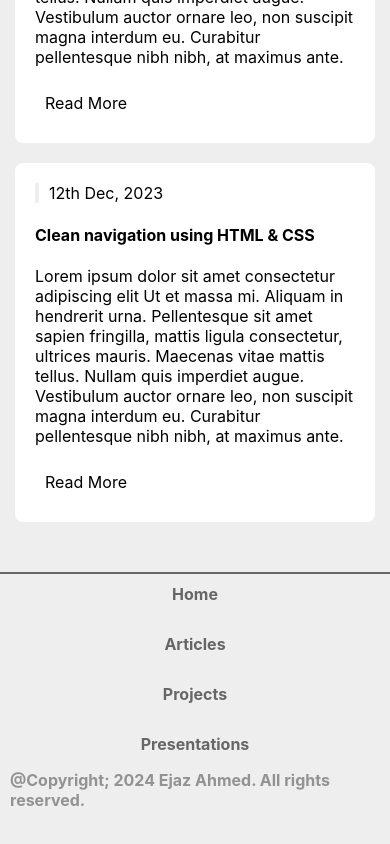
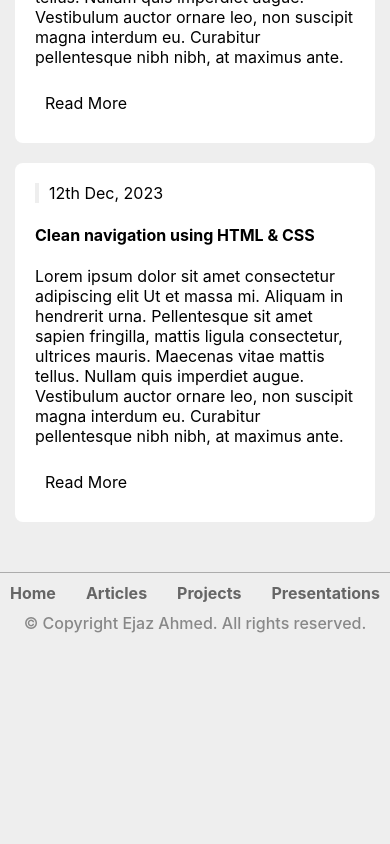
Before and after one commit to torqbit/masite, a React (Create React App) app: page / in a window 390 px wide. Shown: the part 954-1798 px from the top of the page. After the commit the page ends 1607 px from the top, so only its background shows below. Built offline with nearby package versions, Linux system fonts and the light colour scheme.

Commit message:
Added footer section

```diff
--- a/src/App.js
+++ b/src/App.js
@@ -11,7 +11,7 @@ function App() {
       <Nav links={appConfig.links} />
       <About {...appConfig.about} />
       <Articles articles={appConfig.articles} />
-      <Footer links={appConfig.links} name={appConfig.footer.author} />
+      <Footer links={appConfig.links} author={appConfig.footer.author} />
     </div>
   );
 }
--- a/src/components/Footer/Footer.css
+++ b/src/components/Footer/Footer.css
@@ -1,34 +1,49 @@
 footer{
     display: flex;
     justify-content: center;
-    padding: 10px;
-    border-top:2px solid #666 ;
-    gap: 270px;
+    padding: 35px;
+    border-top:1px solid #888888a5 ;
+    gap: 200px;
 }
+
 .footer-links{
     align-items: center;
     display: flex;
-    gap: 30px;
+    gap: 70px;
 }
-footer a{
+footer > ul > li > a{
     font-weight: bold;
     color: #666;
 }
-footer a:hover{
+footer > ul > li > a:hover{
     color: black;
 }
-footer p{
-    font-weight: bold;
-    color: #666666ae;
+footer > a{
+    font-weight: 500;
+    color: #888;
 }
+
 
 @media screen and (max-width: 425px){
 
     footer{
-        margin: 20px 0;
         display: block;
+        text-align: center;
+        padding: 0px;
+        margin: 0px;
+
+
     }
     footer > ul{
-        flex-direction: column;
+        flex-direction:row;
+        justify-content: center;
+        padding: 10px;
+    }
+    .footer-links{
+       gap: 30px;
+
+    }
+    footer > a{
+       padding: 20px 0;
     }
 }
--- a/src/components/Footer/Footer.jsx
+++ b/src/components/Footer/Footer.jsx
@@ -1,9 +1,10 @@
 import React from 'react';
 import './Footer.css';
 
-export default function Footer({ links, name }) {
+export default function Footer({ links, author }) {
     return (
         <footer>
+
         <ul className="footer-links">
             {links.map((link, index) => (
                 <li key={index}>
@@ -11,12 +12,7 @@ export default function Footer({ links, name }) {
                 </li>
             ))}
         </ul>
-        <p> @Copyright; 2024 {name}. All rights reserved.</p>
+        <a> © Copyright {author}. All rights reserved.</a>
     </footer>
 );
 }
-
-// function FooterContent({ links, name }) {
-//     return (
-
-// }
```
Also changed, not shown: src/app.config.js (+5 -4 lines).
